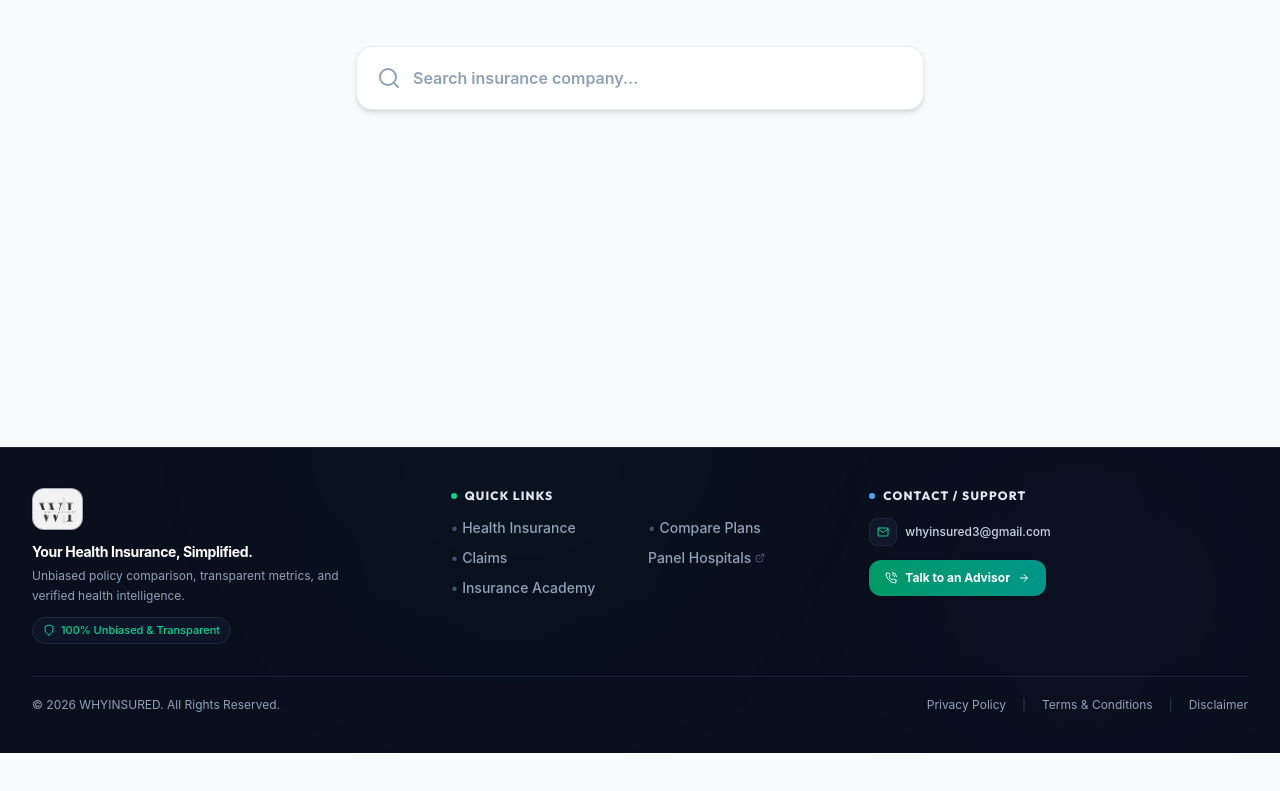
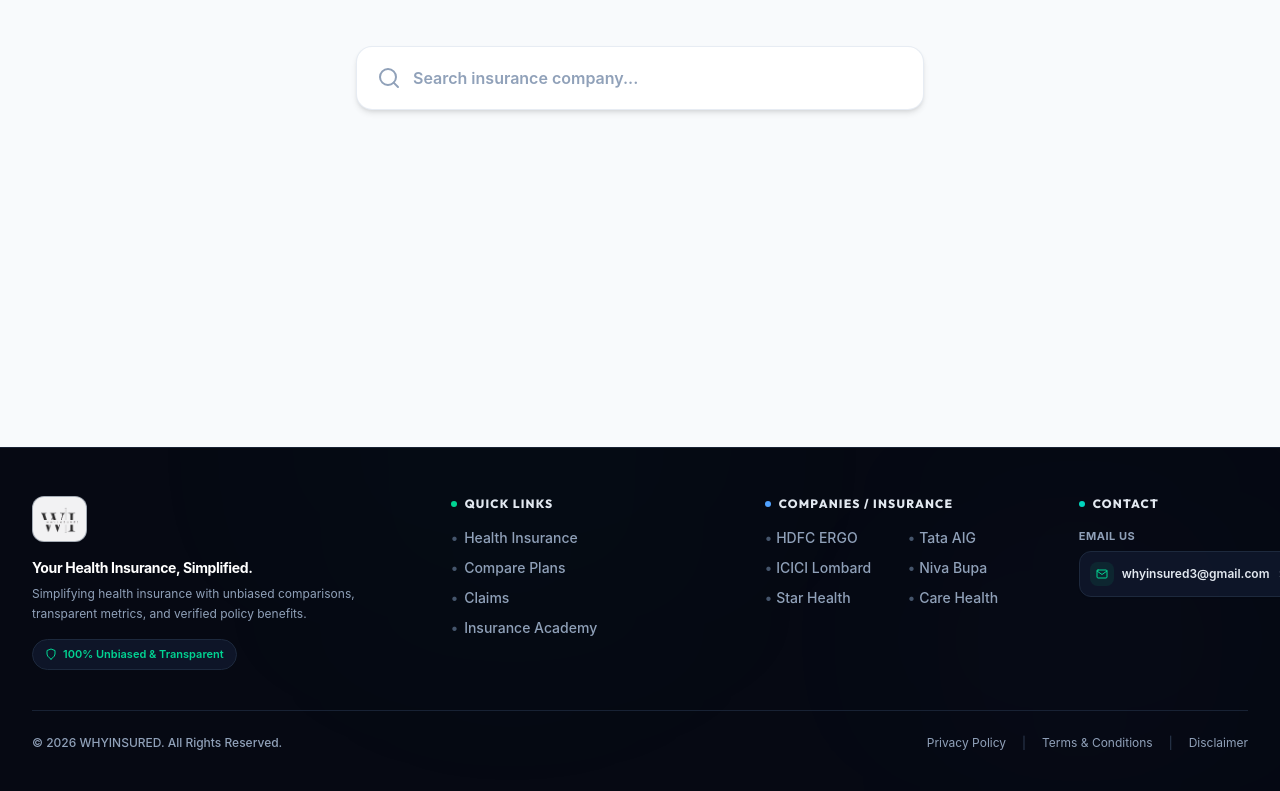
Before and after one commit to ankitwebdeveloper/Why-Insured, a React (Vite) app: page / in a window 1280 px wide. Shown: the part 353-1144 px from the top of the page. Before the commit the page ends 1106 px from the top, so only its background shows below. Built offline with nearby package versions, Linux system fonts and the light colour scheme.

Commit message:
Fix PDF download and share functionality

```diff
--- a/src/components/Footer.jsx
+++ b/src/components/Footer.jsx
@@ -3,26 +3,31 @@
 import { motion, AnimatePresence } from 'framer-motion';
 import {
   FiMail,
-  FiPhoneCall,
-  FiArrowRight,
   FiShield,
-  FiCheckCircle,
   FiX,
-  FiExternalLink,
   FiFileText,
-  FiHelpCircle
+  FiHelpCircle,
+  FiArrowUpRight
 } from 'react-icons/fi';
 import logoImg from '../assets/logo.png';
 
 export default function Footer() {
-  const [activeModal, setActiveModal] = useState(null); // 'advisor' | 'privacy' | 'terms' | 'disclaimer'
+  const [activeModal, setActiveModal] = useState(null); // 'privacy' | 'terms' | 'disclaimer'
 
   const quickLinks = [
     { name: 'Health Insurance', path: '/' },
     { name: 'Compare Plans', path: '/compare' },
     { name: 'Claims', path: '/claim' },
-    { name: 'Panel Hospitals', path: 'https://panel-hospital.vercel.app/', isExternal: true },
     { name: 'Insurance Academy', path: '/academy' }
+  ];
+
+  const insuranceCompanies = [
+    { name: 'HDFC ERGO', path: '/insurance/hdfc-ergo' },
+    { name: 'Tata AIG', path: '/insurance/tata-aig' },
+    { name: 'ICICI Lombard', path: '/insurance/icici-lombard' },
+    { name: 'Niva Bupa', path: '/insurance/niva-bupa' },
+    { name: 'Star Health', path: '/insurance/star-health' },
+    { name: 'Care Health', path: '/insurance/care-health' },
   ];
 
   const handleOpenModal = (modalType) => {
@@ -35,20 +40,20 @@
 
   return (
     <>
-      <footer className="relative bg-[#0A0F1D] text-slate-300 border-t border-slate-800/80 font-sans select-none z-10 overflow-hidden">
+      <footer className="relative bg-[#060913] text-slate-300 border-t border-slate-800/80 font-sans select-none z-10 overflow-hidden">
         {/* Subtle Ambient Glow */}
-        <div className="absolute left-1/4 top-0 -translate-y-1/2 w-96 h-96 rounded-full bg-emerald-500/[0.03] blur-[120px] pointer-events-none" />
-        <div className="absolute right-10 bottom-0 w-80 h-80 rounded-full bg-blue-500/[0.02] blur-[100px] pointer-events-none" />
+        <div className="absolute left-1/4 top-0 -translate-y-1/2 w-96 h-96 rounded-full bg-emerald-500/[0.025] blur-[130px] pointer-events-none" />
+        <div className="absolute right-10 bottom-0 w-80 h-80 rounded-full bg-blue-500/[0.02] blur-[110px] pointer-events-none" />
 
-        <div className="max-w-7xl mx-auto px-5 sm:px-6 lg:px-8 py-8 sm:py-10 relative z-10">
+        <div className="max-w-7xl mx-auto px-5 sm:px-6 lg:px-8 py-10 sm:py-12 relative z-10">
 
-          {/* Main Footer Row (3 Compact Columns) */}
-          <div className="grid grid-cols-1 md:grid-cols-12 gap-8 lg:gap-10 items-start pb-8">
+          {/* Main Footer Grid (4 Clean Columns) */}
+          <div className="grid grid-cols-1 sm:grid-cols-2 lg:grid-cols-12 gap-8 lg:gap-10 items-start pb-10">
 
-            {/* 1. LEFT COLUMN: Brand + Tagline (md: col-span-4) */}
-            <div className="md:col-span-4 space-y-3 text-left">
+            {/* 1. COLUMN 1: WHYINSURED (lg: col-span-4) */}
+            <div className="lg:col-span-4 space-y-4 text-left">
               <Link to="/" className="inline-flex items-center gap-2 group">
-                <div className="bg-white/95 rounded-xl p-1.5 shadow-sm border border-slate-700/40 inline-flex items-center justify-center">
+                <div className="bg-white/95 rounded-xl p-2 shadow-xs border border-slate-700/40 inline-flex items-center justify-center">
                   <img
                     src={logoImg}
                     alt="WHYINSURED"
@@ -61,88 +66,94 @@
                 <p className="text-sm font-bold text-white tracking-tight">
                   Your Health Insurance, Simplified.
                 </p>
-                <p className="text-xs text-slate-400 mt-1 leading-relaxed max-w-xs">
-                  Unbiased policy comparison, transparent metrics, and verified health intelligence.
+                <p className="text-xs text-slate-400 mt-1.5 leading-relaxed max-w-sm">
+                  Simplifying health insurance with unbiased comparisons, transparent metrics, and verified policy benefits.
                 </p>
               </div>
 
-              {/* Trust Micro-Badge */}
-              <div className="inline-flex items-center gap-1.5 px-2.5 py-1 rounded-full bg-slate-900/90 border border-slate-800 text-[11px] font-medium text-emerald-400">
+              {/* Trust Badge */}
+              <div className="inline-flex items-center gap-1.5 px-3 py-1.5 rounded-full bg-slate-900/90 border border-slate-800 text-[11px] font-semibold text-emerald-400">
                 <FiShield className="text-xs" />
                 <span>100% Unbiased & Transparent</span>
               </div>
             </div>
 
-            {/* 2. MIDDLE COLUMN: Quick Links (md: col-span-4) */}
-            <div className="md:col-span-4 text-left">
-              <h4 className="text-xs font-black uppercase tracking-widest text-slate-200 mb-3.5 font-display flex items-center gap-2">
+            {/* 2. COLUMN 2: QUICK LINKS (lg: col-span-3) */}
+            <div className="lg:col-span-3 text-left">
+              <h4 className="text-xs font-black uppercase tracking-widest text-slate-200 mb-4 font-display flex items-center gap-2">
                 <span className="w-1.5 h-1.5 rounded-full bg-emerald-400" />
                 Quick Links
               </h4>
 
-              <ul className="grid grid-cols-2 gap-x-4 gap-y-2.5 text-xs sm:text-sm font-medium">
+              <ul className="space-y-2.5 text-xs sm:text-sm font-medium">
                 {quickLinks.map((link, idx) => (
                   <li key={idx}>
-                    {link.isExternal ? (
-                      <a
-                        href={link.path}
-                        target="_blank"
-                        rel="noopener noreferrer"
-                        className="text-slate-400 hover:text-white hover:translate-x-0.5 transition-all duration-200 inline-flex items-center gap-1 group cursor-pointer"
-                      >
-                        <span>{link.name}</span>
-                        <FiExternalLink className="text-[10px] opacity-60 group-hover:opacity-100 transition-opacity" />
-                      </a>
-                    ) : (
-                      <Link
-                        to={link.path}
-                        className="text-slate-400 hover:text-white hover:translate-x-0.5 transition-all duration-200 inline-flex items-center gap-1 group cursor-pointer"
-                      >
-                        <span className="text-slate-600 group-hover:text-emerald-400 transition-colors">•</span>
-                        <span>{link.name}</span>
-                      </Link>
-                    )}
+                    <Link
+                      to={link.path}
+                      className="text-slate-400 hover:text-white hover:translate-x-1 transition-all duration-200 inline-flex items-center gap-1.5 group cursor-pointer"
+                    >
+                      <span className="text-slate-600 group-hover:text-emerald-400 transition-colors">•</span>
+                      <span>{link.name}</span>
+                    </Link>
                   </li>
                 ))}
               </ul>
             </div>
 
-            {/* 3. RIGHT COLUMN: Contact / Support + CTA (md: col-span-4) */}
-            <div className="md:col-span-4 text-left space-y-3.5">
-              <h4 className="text-xs font-black uppercase tracking-widest text-slate-200 mb-3.5 font-display flex items-center gap-2">
+            {/* 3. COLUMN 3: COMPANIES / INSURANCE (lg: col-span-3) */}
+            <div className="lg:col-span-3 text-left">
+              <h4 className="text-xs font-black uppercase tracking-widest text-slate-200 mb-4 font-display flex items-center gap-2">
                 <span className="w-1.5 h-1.5 rounded-full bg-blue-400" />
-                Contact / Support
+                Companies / Insurance
               </h4>
 
-              <div className="flex items-center gap-2 text-xs text-slate-300">
-                <div className="w-7 h-7 rounded-lg bg-slate-900 border border-slate-800 flex items-center justify-center text-emerald-400 shrink-0">
-                  <FiMail className="text-xs" />
-                </div>
+              <ul className="grid grid-cols-2 gap-x-3 gap-y-2.5 text-xs sm:text-sm font-medium">
+                {insuranceCompanies.map((comp, idx) => (
+                  <li key={idx}>
+                    <Link
+                      to={comp.path}
+                      className="text-slate-400 hover:text-white hover:translate-x-0.5 transition-all duration-200 inline-flex items-center gap-1 group cursor-pointer"
+                    >
+                      <span className="text-slate-600 group-hover:text-blue-400 transition-colors">•</span>
+                      <span>{comp.name}</span>
+                    </Link>
+                  </li>
+                ))}
+              </ul>
+            </div>
+
+            {/* 4. COLUMN 4: CONTACT (EMAIL ONLY) (lg: col-span-2) */}
+            <div className="lg:col-span-2 text-left space-y-3">
+              <h4 className="text-xs font-black uppercase tracking-widest text-slate-200 mb-4 font-display flex items-center gap-2">
+                <span className="w-1.5 h-1.5 rounded-full bg-teal-400" />
+                Contact
+              </h4>
+
+              <div className="space-y-1.5">
+                <p className="text-[11px] font-bold uppercase tracking-wider text-slate-400">
+                  Email Us
+                </p>
+
                 <a
                   href="mailto:whyinsured3@gmail.com"
-                  className="text-slate-300 hover:text-white font-medium hover:underline transition-colors"
+                  className="group inline-flex items-center gap-2 p-2.5 rounded-xl bg-slate-900/90 border border-slate-800 hover:border-emerald-500/50 text-slate-200 hover:text-emerald-400 transition-all duration-200 cursor-pointer text-xs font-semibold shadow-xs"
                 >
-                  whyinsured3@gmail.com
+                  <div className="w-6 h-6 rounded-lg bg-emerald-500/10 text-emerald-400 flex items-center justify-center shrink-0">
+                    <FiMail className="text-xs" />
+                  </div>
+                  <span className="truncate">whyinsured3@gmail.com</span>
+                  <FiArrowUpRight className="text-[10px] opacity-50 group-hover:opacity-100 group-hover:translate-x-0.5 group-hover:-translate-y-0.5 transition-all shrink-0" />
                 </a>
               </div>
-
-              {/* "Talk to an Advisor" CTA Button */}
-              <button
-                type="button"
-                onClick={() => handleOpenModal('advisor')}
-                className="w-full sm:w-auto inline-flex items-center justify-center gap-2 px-4 py-2.5 rounded-xl bg-gradient-to-r from-emerald-600 to-teal-600 hover:from-emerald-500 hover:to-teal-500 text-white text-xs font-bold shadow-sm hover:shadow-md active:scale-[0.98] transition-all duration-200 cursor-pointer group"
-              >
-                <FiPhoneCall className="text-xs group-hover:rotate-12 transition-transform" />
-                <span>Talk to an Advisor</span>
-                <FiArrowRight className="text-xs group-hover:translate-x-0.5 transition-transform" />
-              </button>
             </div>
 
           </div>
 
           {/* Bottom Bar Divider */}
-          <div className="border-t border-slate-800/80 pt-5 flex flex-col sm:flex-row items-center justify-between gap-3 text-xs text-slate-400 text-center sm:text-left">
-            <p>© 2026 WHYINSURED. All Rights Reserved.</p>
+          <div className="border-t border-slate-800/80 pt-6 flex flex-col sm:flex-row items-center justify-between gap-4 text-xs text-slate-400 text-center sm:text-left">
+            <p className="text-slate-400 font-medium">
+              © 2026 WHYINSURED. All Rights Reserved.
+            </p>
 
             <div className="flex flex-wrap items-center justify-center gap-3 sm:gap-4 text-[11px] sm:text-xs">
               <button
@@ -174,7 +185,7 @@
         </div>
       </footer>
 
-      {/* Interactive Modal for Advisor & Legal Pages */}
+      {/* Interactive Modal for Legal Pages */}
       <AnimatePresence>
         {activeModal && (
           <div className="fixed inset-0 z-[100] flex items-center justify-center p-4 bg-black/75 backdrop-blur-xs">
@@ -195,59 +206,6 @@
               >
                 <FiX />
               </button>
-
-              {/* Modal Content: Advisor */}
-              {activeModal === 'advisor' && (
-                <div className="space-y-4">
-                  <div className="flex items-center gap-2.5 text-emerald-400 font-bold text-sm">
-                    <div className="w-8 h-8 rounded-xl bg-emerald-500/10 border border-emerald-500/20 flex items-center justify-center">
-                      <FiPhoneCall className="text-sm" />
-                    </div>
-                    <span>Talk to an Insurance Advisor</span>
-                  </div>
-
-                  <h3 className="text-lg font-black text-white font-display">
-                    Get Unbiased Health Insurance Guidance
-                  </h3>
-
-                  <p className="text-xs text-slate-300 leading-relaxed">
-                    Have questions about room rent capping, restoration benefits, or waiting periods? Connect directly with our insurance experts for 100% unbiased assistance.
-                  </p>
-
-                  <div className="p-4 rounded-xl bg-slate-950 border border-slate-800/80 space-y-2.5">
-                    <div className="flex items-center justify-between text-xs">
-                      <span className="text-slate-400">Direct Email Consultation:</span>
-                      <a
-                        href="mailto:whyinsured3@gmail.com?subject=Health%20Insurance%20Advisor%20Inquiry"
-                        className="font-bold text-emerald-400 hover:underline"
-                      >
-                        whyinsured3@gmail.com
-                      </a>
-                    </div>
-                    <div className="flex items-center justify-between text-xs">
-                      <span className="text-slate-400">Response Time:</span>
-                      <span className="font-semibold text-slate-200">Within 2 business hours</span>
-                    </div>
-                  </div>
-
-                  <div className="pt-2 flex gap-3">
-                    <a
-                      href="mailto:whyinsured3@gmail.com?subject=Need%20Health%20Insurance%20Advisor%20Assistance"
-                      className="flex-1 inline-flex items-center justify-center gap-2 py-2.5 px-4 rounded-xl bg-emerald-600 hover:bg-emerald-500 text-white text-xs font-bold shadow-sm transition-colors text-center"
-                    >
-                      <FiMail />
-                      <span>Email Advisor Now</span>
-                    </a>
-                    <button
-                      type="button"
-                      onClick={handleCloseModal}
-                      className="px-4 py-2.5 rounded-xl bg-slate-800 hover:bg-slate-700 text-slate-300 text-xs font-bold transition-colors cursor-pointer"
-                    >
-                      Close
-                    </button>
-                  </div>
-                </div>
-              )}
 
               {/* Modal Content: Privacy Policy */}
               {activeModal === 'privacy' && (
```
Also changed, not shown: 8 other files (tests, documents, lock files or other folders).
